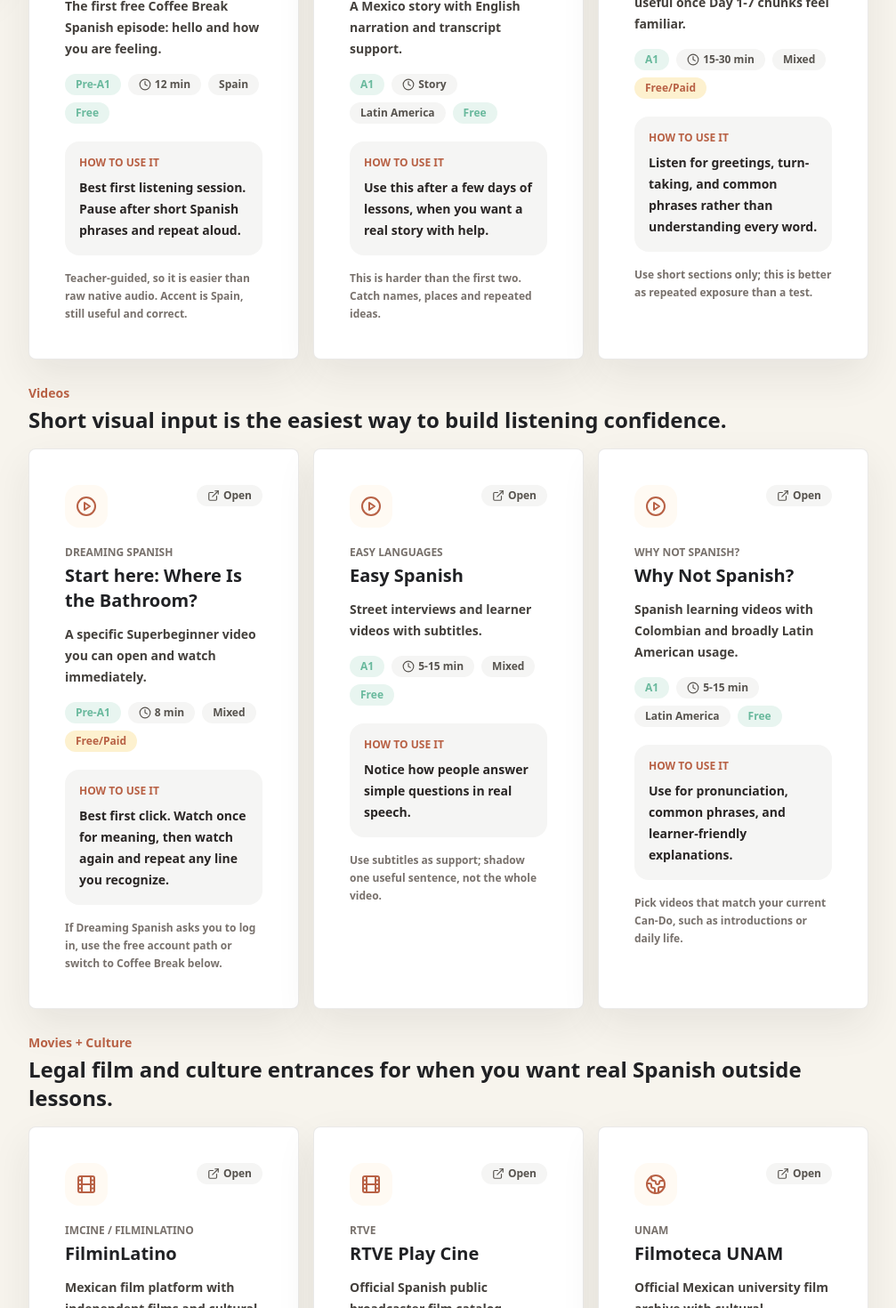
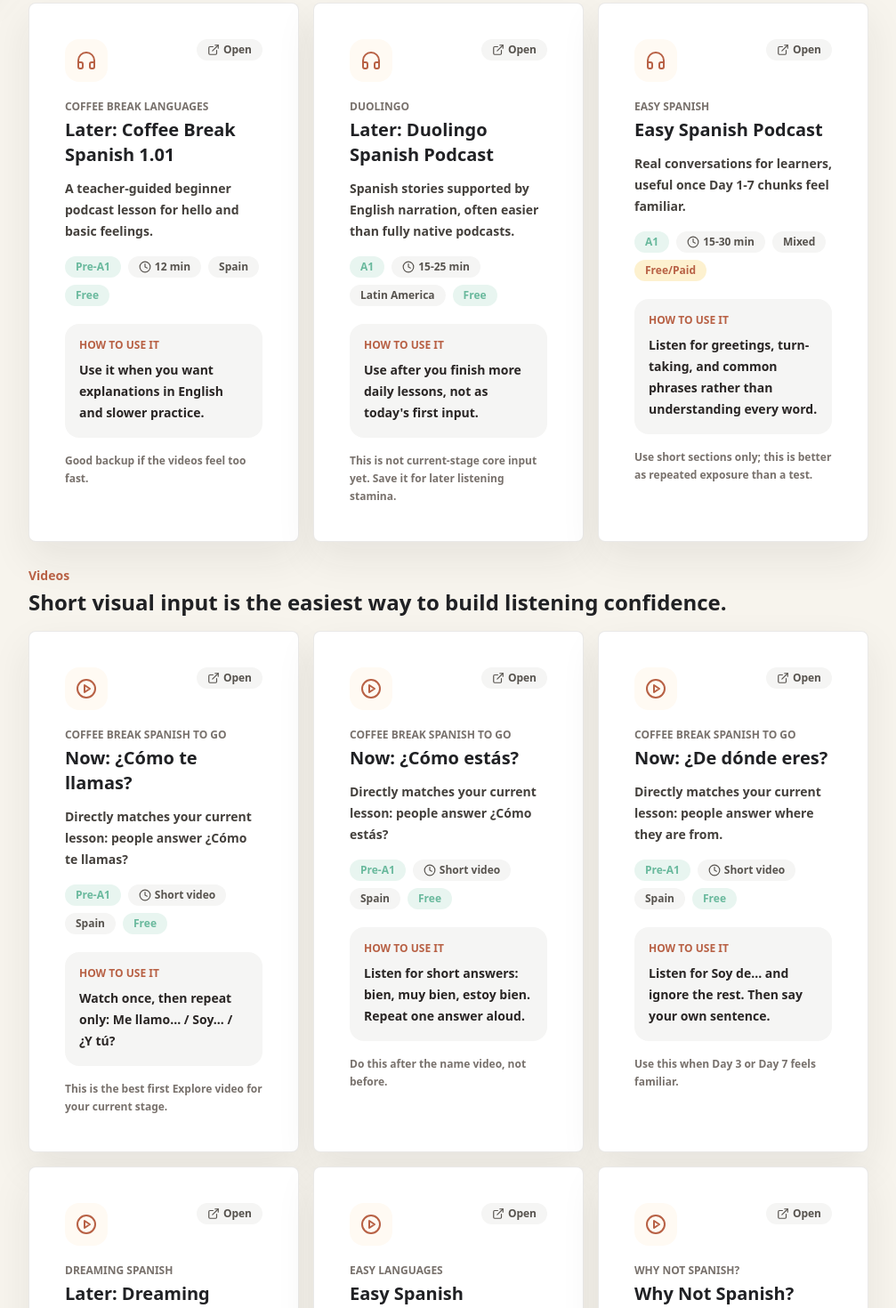
Before and after one commit to janeeepinky-cpu/spanish-learning-os, a Next.js app: page /explore in a window 1280 px wide. Shown: the part 820-2290 px from the top of the page at 89% size, without its empty margins (264-1271 px from the left). Built offline with nearby package versions, Linux system fonts and the light colour scheme.

Commit message:
Add current-stage Explore links

```diff
--- a/course/content/explore.ts
+++ b/course/content/explore.ts
@@ -2,24 +2,56 @@
 
 export const exploreItems: ExploreItem[] = [
   {
-    id: "dreaming-spanish-superbeginner",
-    title: "Start here: Where Is the Bathroom?",
+    id: "coffee-break-name",
+    title: "Now: ¿Cómo te llamas?",
     level: "pre-a1",
-    duration: "8 min",
+    duration: "Short video",
     type: "Video",
-    topic: "Comprehensible input",
-    variant: "Mixed",
+    topic: "Name and first introduction",
+    variant: "Spain",
     category: "Watch",
-    provider: "Dreaming Spanish",
-    url: "https://app.dreaming.com/spanish/watch?id=6a290eff09d2527916e040e6",
-    description: "A specific Superbeginner video you can open and watch immediately.",
-    useFor: "Best first click. Watch once for meaning, then watch again and repeat any line you recognize.",
-    access: "Free/Paid",
-    learnerNote: "If Dreaming Spanish asks you to log in, use the free account path or switch to Coffee Break below."
+    provider: "Coffee Break Spanish To Go",
+    url: "https://coffeebreaklanguages.com/2018/06/como-te-llamas-introducing-yourself-in-spanish-coffee-break-spanish-to-go-episode-1-01-2/",
+    description: "Directly matches your current lesson: people answer ¿Cómo te llamas?",
+    useFor: "Watch once, then repeat only: Me llamo... / Soy... / ¿Y tú?",
+    access: "Free",
+    learnerNote: "This is the best first Explore video for your current stage."
+  },
+  {
+    id: "coffee-break-how-are-you",
+    title: "Now: ¿Cómo estás?",
+    level: "pre-a1",
+    duration: "Short video",
+    type: "Video",
+    topic: "State and greeting",
+    variant: "Spain",
+    category: "Watch",
+    provider: "Coffee Break Spanish To Go",
+    url: "https://coffeebreaklanguages.com/2018/07/como-estas-asking-how-are-you-in-spanish-coffee-break-spanish-to-go-episode-1-02/",
+    description: "Directly matches your current lesson: people answer ¿Cómo estás?",
+    useFor: "Listen for short answers: bien, muy bien, estoy bien. Repeat one answer aloud.",
+    access: "Free",
+    learnerNote: "Do this after the name video, not before."
+  },
+  {
+    id: "coffee-break-origin",
+    title: "Now: ¿De dónde eres?",
+    level: "pre-a1",
+    duration: "Short video",
+    type: "Video",
+    topic: "Origin",
+    variant: "Spain",
+    category: "Watch",
+    provider: "Coffee Break Spanish To Go",
+    url: "https://coffeebreaklanguages.com/2018/08/de-donde-eres-saying-where-youre-from-in-spanish-coffee-break-spanish-to-go-episode-1-03/",
+    description: "Directly matches your current lesson: people answer where they are from.",
+    useFor: "Listen for Soy de... and ignore the rest. Then say your own sentence.",
+    access: "Free",
+    learnerNote: "Use this when Day 3 or Day 7 feels familiar."
   },
   {
     id: "coffee-break-spanish",
-    title: "Start here: Coffee Break Spanish 1.01",
+    title: "Later: Coffee Break Spanish 1.01",
     level: "pre-a1",
     duration: "12 min",
     type: "Podcast",
@@ -28,26 +60,42 @@
     category: "Listen",
     provider: "Coffee Break Languages",
     url: "https://shows.acast.com/coffeebreakspanish/episodes/season-1-lesson-01-coffee-break-spanish",
-    description: "The first free Coffee Break Spanish episode: hello and how you are feeling.",
-    useFor: "Best first listening session. Pause after short Spanish phrases and repeat aloud.",
+    description: "A teacher-guided beginner podcast lesson for hello and basic feelings.",
+    useFor: "Use it when you want explanations in English and slower practice.",
     access: "Free",
-    learnerNote: "Teacher-guided, so it is easier than raw native audio. Accent is Spain, still useful and correct."
+    learnerNote: "Good backup if the videos feel too fast."
+  },
+  {
+    id: "dreaming-spanish-superbeginner",
+    title: "Later: Dreaming Spanish Superbeginner",
+    level: "pre-a1",
+    duration: "5-15 min",
+    type: "Video",
+    topic: "Comprehensible input",
+    variant: "Mixed",
+    category: "Watch",
+    provider: "Dreaming Spanish",
+    url: "https://www.dreamingspanish.com/browse?level=superbeginner",
+    description: "Visual, slow Spanish videos designed for comprehensible input.",
+    useFor: "Use this after your current first-conversation lessons feel less fragile.",
+    access: "Free/Paid",
+    learnerNote: "Choose Superbeginner only. Do not use random harder videos yet."
   },
   {
     id: "duolingo-spanish-podcast",
-    title: "Later: Mi heroe, mi amigo",
+    title: "Later: Duolingo Spanish Podcast",
     level: "a1",
-    duration: "Story",
+    duration: "15-25 min",
     type: "Podcast",
     topic: "Bilingual stories",
     variant: "Latin America",
     category: "Listen",
     provider: "Duolingo",
-    url: "https://podcast.duolingo.com/introducing-the-duolingo-spanish-podcast-61e07ec8affe",
-    description: "A Mexico story with English narration and transcript support.",
-    useFor: "Use this after a few days of lessons, when you want a real story with help.",
+    url: "https://podcast.duolingo.com/spanish",
+    description: "Spanish stories supported by English narration, often easier than fully native podcasts.",
+    useFor: "Use after you finish more daily lessons, not as today's first input.",
     access: "Free",
-    learnerNote: "This is harder than the first two. Catch names, places and repeated ideas."
+    learnerNote: "This is not current-stage core input yet. Save it for later listening stamina."
   },
   {
     id: "easy-spanish-podcast",
```
